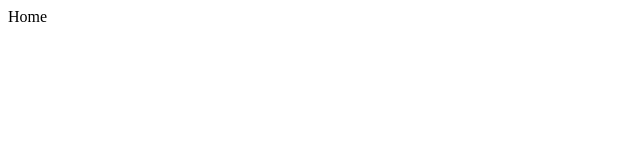
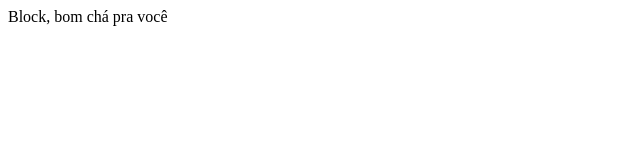
Before and after one commit to nicolasddm/gaminvest, a Next.js app: page / in a window 1280 px wide. Shown: the top 160 px of the page, without its empty margins (0-640 px from the left). Built offline with nearby package versions, Linux system fonts and the light colour scheme.

Commit message:
Adicionar Home

```diff
--- a/pages/index.js
+++ b/pages/index.js
@@ -1,5 +1,5 @@
 function Home() {
-    return <div>Home</div>
+    return <div>Block, bom chá pra você</div>
 }
 
 export default Home
```
